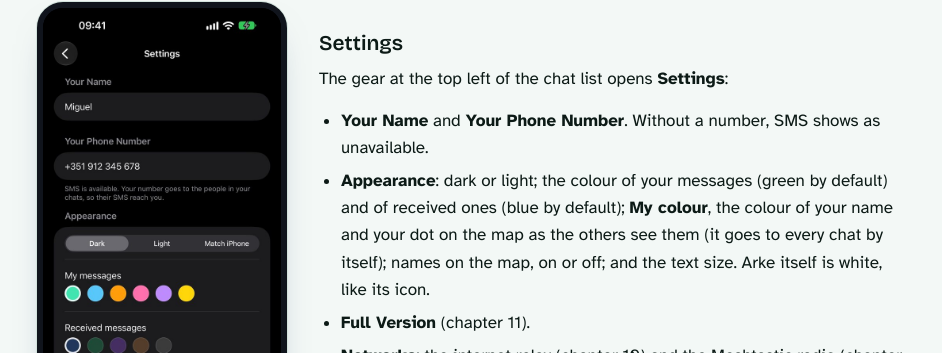
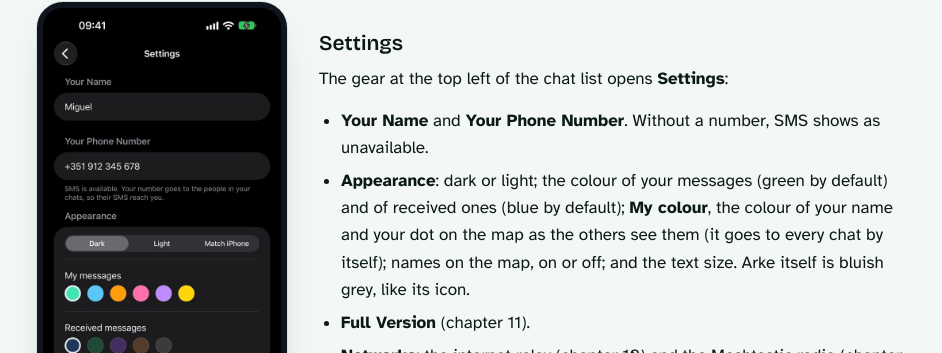
Before and after one commit to arke-app/arke-app.github.io, a plain HTML site: page manual/index.html in a window 1280 px wide. Shown: the part 1891-2244 px from the top of the page, without its empty margins (301-1243 px from the left). Drawn offline with Linux system fonts and the light colour scheme.

Commit message:
Manual: Arke is bluish grey
Co-Authored-By: Claude Opus 5.5 <noreply@anthropic.com>

```diff
--- a/manual/index.html
+++ b/manual/index.html
@@ -245,7 +245,7 @@ nav.top a:not(.home):hover, nav.top a[aria-current] { color: var(--neon); }
           <p>The gear at the top left of the chat list opens <strong>Settings</strong>:</p>
           <ul>
             <li><strong>Your Name</strong> and <strong>Your Phone Number</strong>. Without a number, SMS shows as unavailable.</li>
-            <li><strong>Appearance</strong>: dark or light; the colour of your messages (green by default) and of received ones (blue by default); <strong>My colour</strong>, the colour of your name and your dot on the map as the others see them (it goes to every chat by itself); names on the map, on or off; and the text size. Arke itself is white, like its icon.</li>
+            <li><strong>Appearance</strong>: dark or light; the colour of your messages (green by default) and of received ones (blue by default); <strong>My colour</strong>, the colour of your name and your dot on the map as the others see them (it goes to every chat by itself); names on the map, on or off; and the text size. Arke itself is bluish grey, like its icon.</li>
             <li><strong>Full Version</strong> (chapter 11).</li>
             <li><strong>Networks</strong>: the internet relay (chapter 10) and the Meshtastic radio (chapter 09).</li>
             <li><strong>About Arke</strong>: the emergency notice, trademarks and open-source licences.</li>
```
